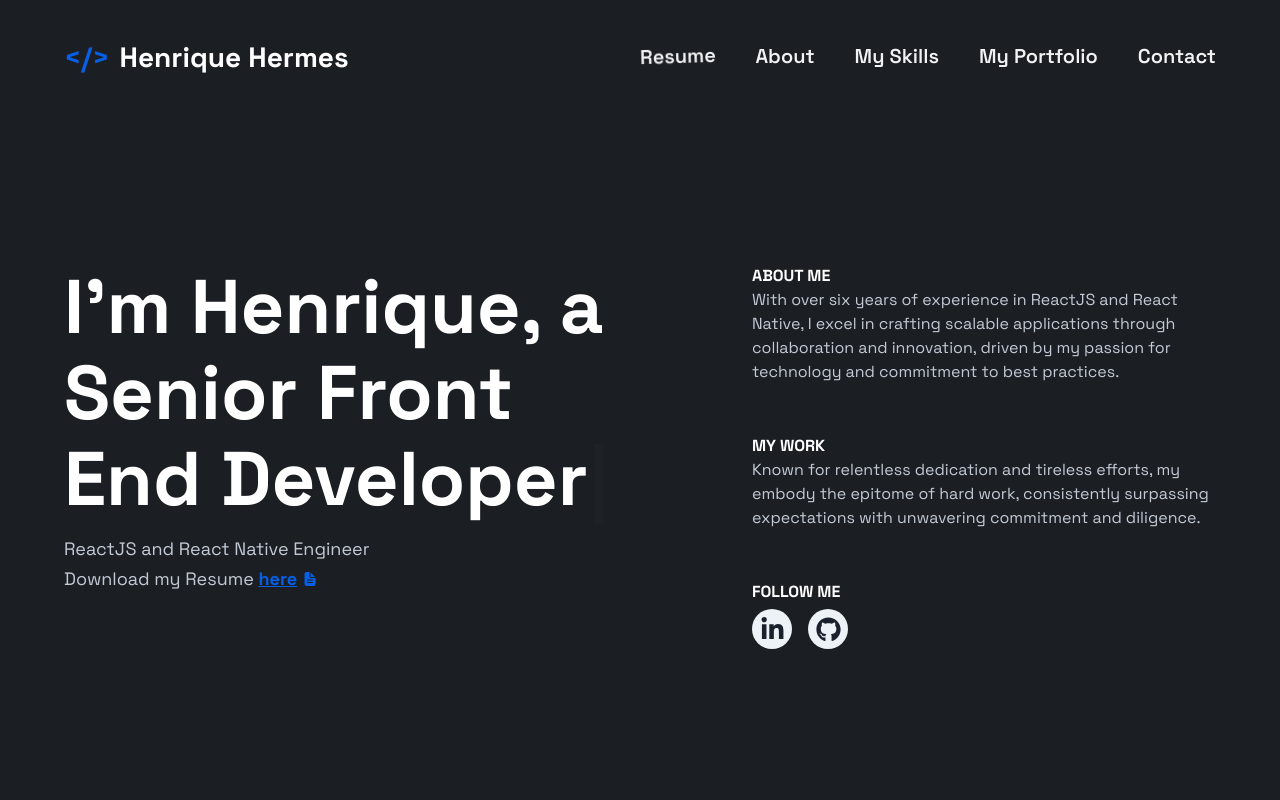
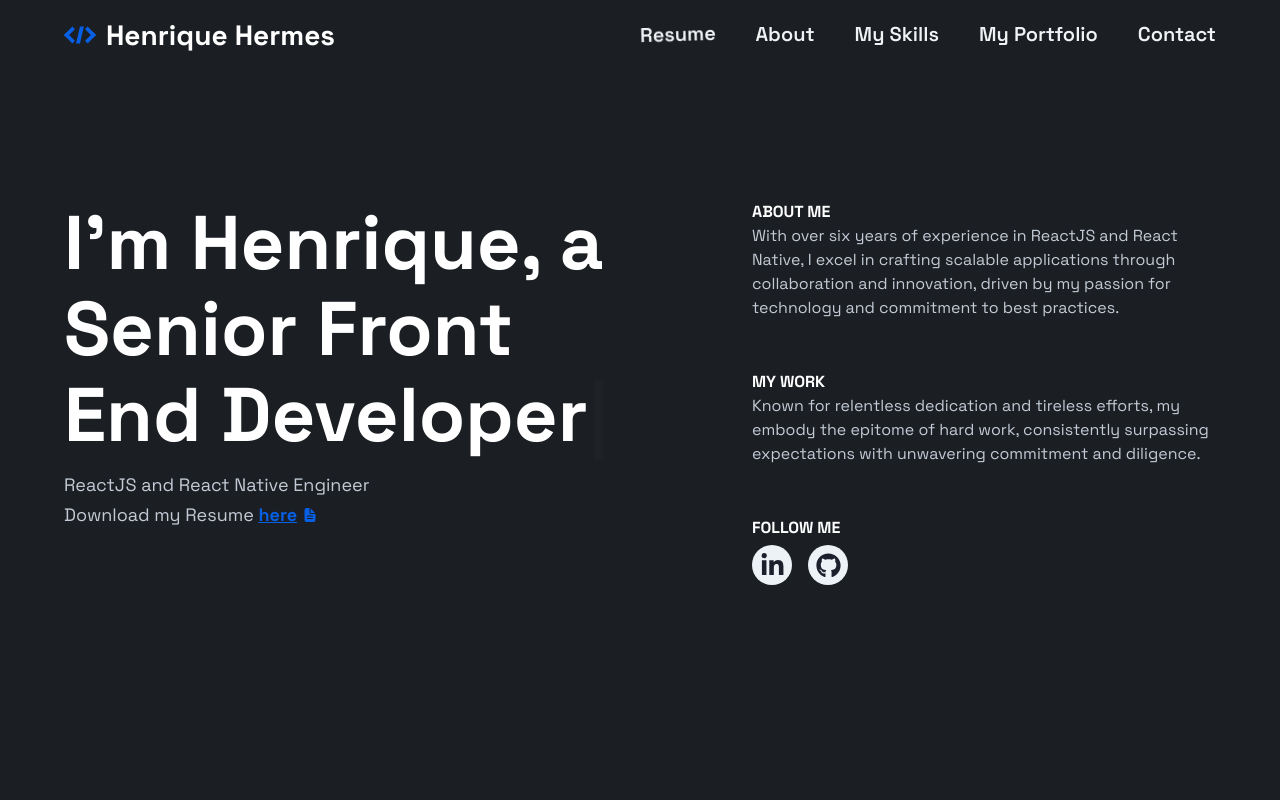
Before and after one commit to henriquehermes/portfolio, a Next.js app: page / in a window 1280 px wide. Shown: the top 800 px of the page. Built offline with nearby package versions, Linux system fonts and the light colour scheme.

Commit message:
📦 NEW: header fixed

```diff
--- a/src/app/globals.css
+++ b/src/app/globals.css
@@ -19,6 +19,7 @@ html,
 body {
   max-width: 100vw;
     color: #c3cad5;
+      scroll-behavior: smooth;
 }
 
 
--- a/src/app/page.tsx
+++ b/src/app/page.tsx
@@ -1,12 +1,43 @@
-import { Flex } from "@chakra-ui/react"
+"use client"
+
+import { Fade, Flex, IconButton } from "@chakra-ui/react"
 import Introduction from "@/components/Introduction"
 import AboutMe from "@/components/AboutMe"
 import WorkedOn from "@/components/WorkedOn"
 import Skills from "@/components/Skills"
 import Portfolio from "@/components/Portfolio"
 import Testimonials from "@/components/Testimonials"
+import { useEffect, useState } from "react"
+import { MdKeyboardArrowUp } from "react-icons/md"
 
 export default function Home() {
+	const [isVisible, setIsVisible] = useState(false)
+	const isBrowser = () => typeof window !== "undefined" //The approach recommended by Next.js
+
+	function scrollToTop() {
+		if (!isBrowser()) return
+		window.scrollTo({ top: 0, behavior: "smooth" })
+	}
+
+	const handleScroll = () => {
+		// Show the button when the user scrolls down
+		if (window.scrollY > 150) {
+			setIsVisible(true)
+		} else {
+			setIsVisible(false)
+		}
+	}
+
+	useEffect(() => {
+		// Add scroll event listener when the component mounts
+		window.addEventListener("scroll", handleScroll)
+
+		// Remove the event listener when the component unmounts
+		return () => {
+			window.removeEventListener("scroll", handleScroll)
+		}
+	}, [])
+
 	return (
 		<Flex mx="auto" w="full" height="full" flexDir="column" bgColor="#1b1f24">
 			<Flex flexDir={"column"}>
@@ -16,6 +47,24 @@ export default function Home() {
 				<Skills />
 				<Portfolio />
 				<Testimonials />
+
+				<Fade in={isVisible}>
+					<IconButton
+						zIndex={999}
+						aria-label="scroll-top"
+						fontSize={"30px"}
+						icon={<MdKeyboardArrowUp />}
+						onClick={scrollToTop}
+						w="60px"
+						h="60px"
+						pos={"fixed"}
+						bottom={"16px"}
+						left="16px"
+						bgColor={"#075fe4"}
+						color="#fff"
+						borderRadius={"full"}
+					/>
+				</Fade>
 			</Flex>
 		</Flex>
 	)
--- a/src/components/Header/index.tsx
+++ b/src/components/Header/index.tsx
@@ -1,8 +1,11 @@
+"use client"
+
 import {
 	Box,
 	Button,
 	Flex,
 	IconButton,
+	Image,
 	Menu,
 	MenuButton,
 	MenuItem,
@@ -13,8 +16,11 @@ import {
 } from "@chakra-ui/react"
 import Container from "../Layout/Container"
 import { PiHamburger } from "react-icons/pi"
+import { useEffect, useState } from "react"
 
 const Header = () => {
+	const [isVisible, setIsVisible] = useState(false)
+
 	const [isLargerThan900] = useMediaQuery("(min-width: 950px)")
 
 	const shake = keyframes`
@@ -25,20 +31,46 @@ const Header = () => {
 		100% { transform: rotate(0deg); }
 	`
 
+	const handleScroll = () => {
+		// Show the button when the user scrolls down
+		if (window.scrollY > 300) {
+			setIsVisible(true)
+		} else {
+			setIsVisible(false)
+		}
+	}
+
+	useEffect(() => {
+		// Add scroll event listener when the component mounts
+		window.addEventListener("scroll", handleScroll)
+
+		// Remove the event listener when the component unmounts
+		return () => {
+			window.removeEventListener("scroll", handleScroll)
+		}
+	}, [])
+
 	return (
-		<Box bgColor="#1b1f24" w={"full"} color={"#fff"}>
-			<Container>
-				<Flex paddingY="36px" w="full" justifyContent="space-between">
-					<Flex gap="10px">
-						<Text
-							color="#075fe4"
-							fontWeight="bold"
-							fontSize="28px"
-						>{`</>`}</Text>
+		<Box
+			pos={"fixed"}
+			zIndex={9999}
+			transition={"background 0.1s ease-in"}
+			bgColor={!isVisible ? "#1b1f24" : "black"}
+			w={"full"}
+			color={"#fff"}
+		>
+			<Container
+				transition={"background 0.1s ease-in"}
+				bgColor={!isVisible ? "#1b1f24" : "black"}
+				pb="0"
+			>
+				<Flex paddingY="14px" w="full" justifyContent="space-between">
+					<Flex width={"full"} align={"center"} gap="10px">
+						<Image src="/site-logo.svg" alt="site-logo" />
 						<Text
 							color="white"
 							fontWeight="bold"
-							fontSize="28px"
+							fontSize={{ base: "20px", md: "28px" }}
 						>{`Henrique Hermes`}</Text>
 					</Flex>
 
--- a/src/components/Introduction/index.tsx
+++ b/src/components/Introduction/index.tsx
@@ -9,7 +9,7 @@ import Typewriter from "typewriter-effect"
 
 const Introduction = () => {
 	return (
-		<Container pb="0px" minH={"100dvh"}>
+		<Container mt="100px" pb="0px" minH={"100dvh"}>
 			<Flex
 				paddingTop={{ base: "30px", lg: "100px" }}
 				gridColumnGap="108px"
```
